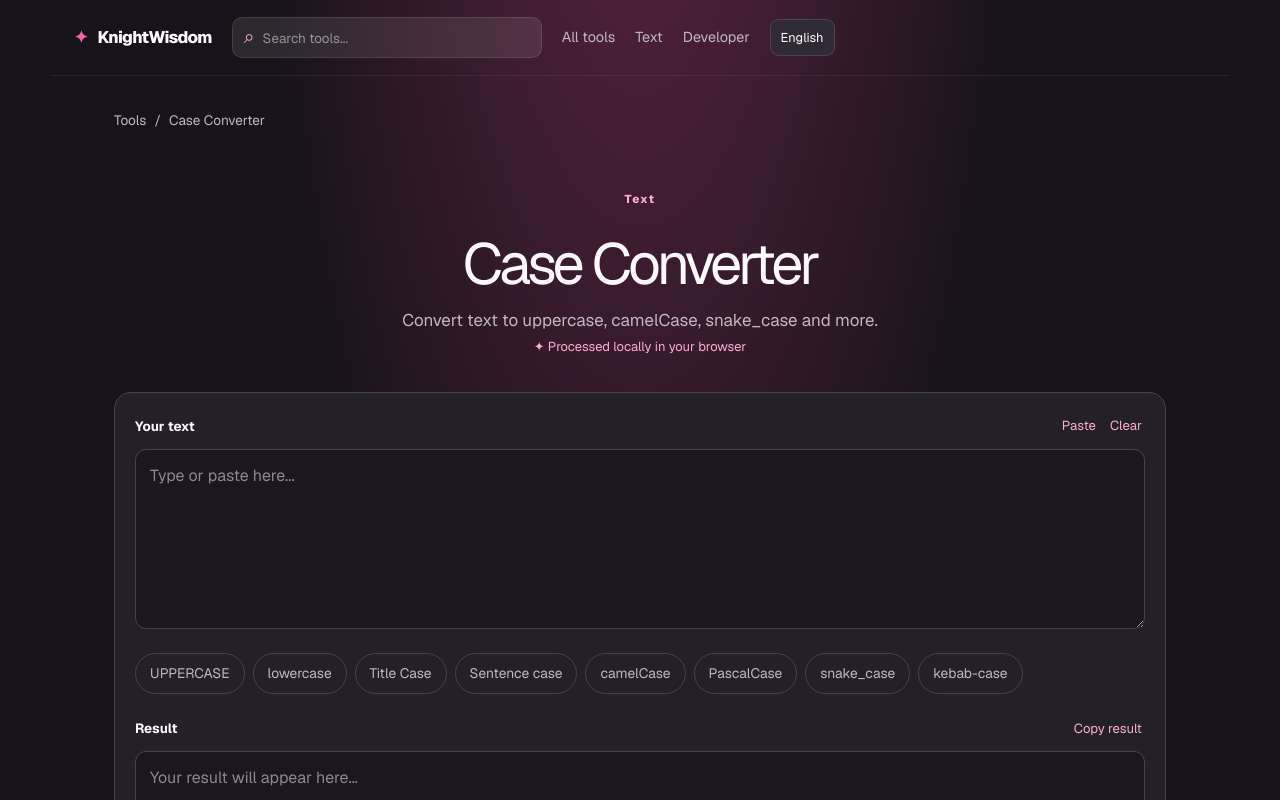
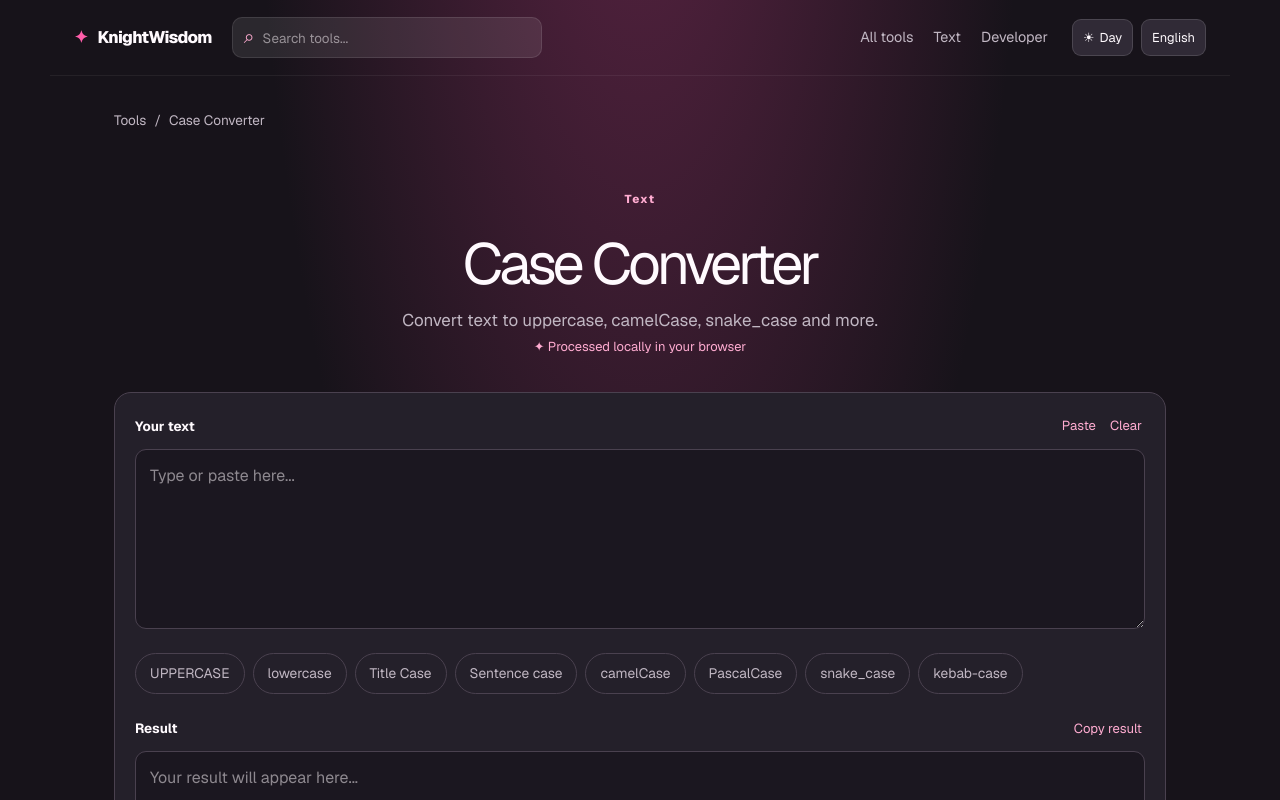
Before and after one commit to KnightWisdomJason/knight-wisdom-site, a Next.js app: page /tools/case-converter in a window 1280 px wide. Shown: the top 800 px of the page. Built offline with nearby package versions, Linux system fonts and the light colour scheme; no server answers.

Commit message:
feat: add bilingual and light theme experience

```diff
--- a/src/app/layout.tsx
+++ b/src/app/layout.tsx
@@ -4,6 +4,8 @@ import Link from "next/link";
 import Script from "next/script";
 import { Suspense } from "react";
 import { SiteHeader } from "@/components/site-header";
+import { PreferencesProvider } from "@/components/preferences";
+import { SiteFooter } from "@/components/site-footer";
 import "./globals.css";
 import "./theme.css";
 
@@ -19,10 +21,10 @@ export const metadata: Metadata = {
 
 export default function RootLayout({ children }: Readonly<{ children: React.ReactNode }>) {
   const adsenseClientId = process.env.NEXT_PUBLIC_ADSENSE_CLIENT_ID;
-  return <html lang="en"><body className={geist.variable}>
+  return <html lang="en"><body className={geist.variable}><PreferencesProvider>
     {adsenseClientId ? <Script async strategy="afterInteractive" src={`https://pagead2.googlesyndication.com/pagead/js/adsbygoogle.js?client=${adsenseClientId}`} crossOrigin="anonymous" /> : null}
     <Suspense fallback={<header className="site-header"><Link className="brand" href="/"><span>✦</span> KnightWisdom</Link></header>}><SiteHeader /></Suspense>
     {children}
-    <footer className="site-footer"><Link className="brand" href="/"><span>✦</span> KnightWisdom</Link><p>Fast, free, privacy-friendly online tools.</p><nav><Link href="/about">About</Link><Link href="/privacy">Privacy</Link><Link href="/terms">Terms</Link><Link href="/contact">Contact</Link></nav></footer>
-  </body></html>;
+    <SiteFooter />
+  </PreferencesProvider></body></html>;
 }
--- a/src/app/theme.css
+++ b/src/app/theme.css
@@ -5,10 +5,19 @@ body { background:radial-gradient(ellipse at 50% -20%,#5e2445 0,transparent 43%)
 .header-search { display:flex; align-items:center; gap:8px; max-width:310px; flex:1; background:rgba(255,255,255,.09); border:1px solid rgba(255,255,255,.1); padding:0 11px; border-radius:10px; }
 .header-search span { font-size:1.2rem; color:var(--pink-soft); }
 .header-search input { height:39px; background:transparent; color:var(--text); border:0; outline:0; width:100%; font-size:.84rem; }
-.site-header nav { gap:20px; white-space:nowrap; }
+.site-header nav { margin-left:auto; gap:20px; white-space:nowrap; }
 .site-header nav a.selected { color:var(--pink-soft); }
 .language-select select { appearance:none; border:1px solid rgba(255,255,255,.13); border-radius:9px; background:#302a36; color:var(--text); padding:8px 10px; font-size:.8rem; cursor:pointer; }
+.header-controls { display:flex; align-items:center; gap:8px; margin-left:4px; }
+.theme-toggle { display:flex; align-items:center; gap:5px; border:1px solid rgba(255,255,255,.13); border-radius:9px; background:#302a36; color:var(--text); padding:8px 10px; font-size:.8rem; cursor:pointer; }
 .tool-card { background:linear-gradient(145deg,#2a2530,#201c26); }
 .tool-card:hover { border-color:#aa6688; background:#342a35; }
 .workspace textarea { background:#1b1720; }
-@media(max-width:760px) { .site-header { padding:14px 16px; gap:10px; flex-wrap:wrap; } .header-search { order:4; flex-basis:100%; max-width:none; } }
+[data-theme="light"] { --bg:#fbe8f1; --surface:#fff7fb; --surface-2:#f6d5e5; --text:#21151c; --muted:#6e5661; --line:#dfb9ca; --pink:#d83281; --pink-soft:#b71f69; }
+[data-theme="light"] { background:radial-gradient(ellipse at 50% -20%,#f7b8d3 0,transparent 43%),var(--bg); min-height:100vh; }
+[data-theme="light"] .tool-card { background:linear-gradient(145deg,#fffaff,#f8dfe9); }
+[data-theme="light"] .tool-card:hover { background:#f4d0df; border-color:#d478a4; }
+[data-theme="light"] .header-search { background:rgba(255,255,255,.65); border-color:#e5bfd1; }
+[data-theme="light"] .language-select select,[data-theme="light"] .theme-toggle { background:#f6d5e5; color:#21151c; border-color:#deb4c8; }
+[data-theme="light"] .workspace textarea { background:#fffafd; }
+@media(max-width:760px) { .site-header { padding:14px 16px; gap:10px; flex-wrap:wrap; } .header-search { order:4; flex-basis:100%; max-width:none; } .site-header nav { margin-left:auto; } .theme-toggle span { display:none; } }
--- /dev/null
+++ b/src/components/preferences.tsx
@@ -0,0 +1,7 @@
+"use client";
+import { createContext, useContext, useState } from "react";
+type Locale = "en" | "zh"; type Theme = "dark" | "light";
+type Preferences = { locale: Locale; theme: Theme; setLocale: (locale: Locale) => void; setTheme: (theme: Theme) => void; t: (en: string, zh: string) => string };
+const PreferencesContext = createContext<Preferences | null>(null);
+export function PreferencesProvider({ children }: { children: React.ReactNode }) { const [locale, setLocale] = useState<Locale>("en"); const [theme, setTheme] = useState<Theme>("dark"); const t = (en: string, zh: string) => locale === "zh" ? zh : en; return <PreferencesContext.Provider value={{ locale, theme, setLocale, setTheme, t }}><div data-theme={theme}>{children}</div></PreferencesContext.Provider>; }
+export function usePreferences() { const value = useContext(PreferencesContext); if (!value) throw new Error("PreferencesProvider is required"); return value; }
--- /dev/null
+++ b/src/components/site-footer.tsx
@@ -0,0 +1,4 @@
+"use client";
+import Link from "next/link";
+import { usePreferences } from "@/components/preferences";
+export function SiteFooter() { const { t } = usePreferences(); return <footer className="site-footer"><Link className="brand" href="/"><span>✦</span> KnightWisdom</Link><p>{t("Fast, free, privacy-friendly online tools.", "快速、免费、重视隐私的在线工具。")}</p><nav><Link href="/about">{t("About", "关于我们")}</Link><Link href="/privacy">{t("Privacy", "隐私")}</Link><Link href="/terms">{t("Terms", "条款")}</Link><Link href="/contact">{t("Contact", "联系")}</Link></nav></footer>; }
--- a/src/components/site-header.tsx
+++ b/src/components/site-header.tsx
@@ -1,11 +1,6 @@
 "use client";
 import Link from "next/link";
 import { usePathname, useRouter, useSearchParams } from "next/navigation";
-import { useState } from "react";
-export function SiteHeader() {
-  const router = useRouter(); const pathname = usePathname(); const params = useSearchParams(); const [language, setLanguage] = useState("en");
-  const copy = language === "zh" ? { all: "所有工具", text: "文本", developer: "开发者", search: "搜索工具...", language: "语言" } : { all: "All tools", text: "Text", developer: "Developer", search: "Search tools...", language: "Language" };
-  const search = (value: string) => { const next = new URLSearchParams(); if (value.trim()) next.set("q", value); router.replace(`/?${next.toString()}`, { scroll: false }); };
-  const chooseLanguage = (value: string) => { setLanguage(value); window.localStorage.setItem("kw-language", value); document.documentElement.lang = value === "zh" ? "zh-CN" : "en"; };
-  return <header className="site-header"><Link className="brand" href="/"><span>✦</span> KnightWisdom</Link><div className="header-search"><label className="sr-only" htmlFor="header-tool-search">{copy.search}</label><span aria-hidden="true">⌕</span><input id="header-tool-search" value={params.get("q") || ""} onChange={(event) => search(event.target.value)} placeholder={copy.search} /></div><nav aria-label="Primary navigation"><Link className={pathname === "/" ? "selected" : ""} href="/">{copy.all}</Link><Link href="/#text">{copy.text}</Link><Link href="/#developer">{copy.developer}</Link></nav><label className="language-select"><span className="sr-only">{copy.language}</span><select value={language} onChange={(event) => chooseLanguage(event.target.value)} aria-label={copy.language}><option value="en">English</option><option value="zh">中文</option></select></label></header>;
-}
+import { usePreferences } from "@/components/preferences";
+export function SiteHeader() { const router = useRouter(); const pathname = usePathname(); const params = useSearchParams(); const { locale, setLocale, theme, setTheme, t } = usePreferences(); const search = (value: string) => { const next = new URLSearchParams(); if (value.trim()) next.set("q", value); router.replace(`/?${next.toString()}`, { scroll: false }); };
+  return <header className="site-header"><Link className="brand" href="/"><span>✦</span> KnightWisdom</Link><div className="header-search"><label className="sr-only" htmlFor="header-tool-search">{t("Search tools", "搜索工具")}</label><span aria-hidden="true">⌕</span><input id="header-tool-search" value={params.get("q") || ""} onChange={(event) => search(event.target.value)} placeholder={t("Search tools...", "搜索工具...")} /></div><nav aria-label="Primary navigation"><Link className={pathname === "/" ? "selected" : ""} href="/">{t("All tools", "所有工具")}</Link><Link href="/#text">{t("Text", "文本")}</Link><Link href="/#developer">{t("Developer", "开发者")}</Link></nav><div className="header-controls"><button type="button" className="theme-toggle" onClick={() => setTheme(theme === "dark" ? "light" : "dark")} aria-label={t("Switch to day mode", "切换日间模式")}>{theme === "dark" ? "☀" : "◐"}<span>{theme === "dark" ? t("Day", "日间") : t("Night", "夜间")}</span></button><label className="language-select"><span className="sr-only">{t("Language", "语言")}</span><select value={locale} onChange={(event) => setLocale(event.target.value as "en" | "zh")} aria-label={t("Language", "语言")}><option value="en">English</option><option value="zh">中文</option></select></label></div></header>; }
--- a/src/components/tool-directory.tsx
+++ b/src/components/tool-directory.tsx
@@ -2,9 +2,9 @@
 import Link from "next/link";
 import { useSearchParams } from "next/navigation";
 import { useState } from "react";
+import { usePreferences } from "@/components/preferences";
 import type { Tool } from "@/lib/tools";
-export function ToolDirectory({ tools }: { tools: Tool[] }) {
-  const params = useSearchParams(); const query = params.get("q") || ""; const [category, setCategory] = useState("All Tools"); const categories = ["All Tools", "Text", "Developer", "Encoding"];
-  const filtered = tools.filter((tool) => (category === "All Tools" || tool.category === category) && [tool.name, tool.description, ...tool.keywords].join(" ").toLowerCase().includes(query.toLowerCase()));
-  return <section className="directory" aria-labelledby="tools-heading"><div className="filters" role="tablist" aria-label="Tool categories">{categories.map((item) => <button key={item} id={item.toLowerCase().replace(" ", "-")} className={category === item ? "active" : ""} onClick={() => setCategory(item)} type="button">{item}</button>)}</div><div className="directory-heading"><div><p className="eyebrow">{category === "All Tools" ? "ALL TOOLS" : category.toUpperCase()}</p><h2 id="tools-heading">Useful tools, ready when you are.</h2></div><p>{filtered.length} {filtered.length === 1 ? "tool" : "tools"} available</p></div><div className="tool-grid">{filtered.map((tool) => <Link className="tool-card" href={`/tools/${tool.slug}`} key={tool.slug}><span className="tool-icon" aria-hidden="true">{tool.icon}</span><span className="tool-card-content"><strong>{tool.name}</strong><span>{tool.description}</span><small>{tool.category}</small></span><span className="arrow" aria-hidden="true">→</span></Link>)}</div>{!filtered.length && <p className="empty">No matching tools yet. Try a different search.</p>}</section>;
-}
+const chinese: Record<string, [string, string, string]> = { "word-counter":["字数统计", "实时统计字数、字符数、句子和阅读时长。", "文本"], "character-counter":["字符统计", "实时统计字符、字数和行数。", "文本"], "case-converter":["大小写转换", "转换为大写、camelCase、snake_case 等格式。", "文本"], "json-formatter":["JSON 格式化", "即时格式化、压缩和验证 JSON。", "开发者"], "json-validator":["JSON 验证器", "检查 JSON 是否有效，并格式化正确的 JSON。", "开发者"], "base64":["Base64 编码 / 解码", "安全地将文本编码为 Base64 或解码。", "编码"] };
+export function ToolDirectory({ tools }: { tools: Tool[] }) { const params = useSearchParams(); const { locale, t } = usePreferences(); const query = params.get("q") || ""; const [category, setCategory] = useState("All Tools"); const categories = ["All Tools", "Text", "Developer", "Encoding"]; const label = (categoryName: string) => t(categoryName, ({ "All Tools":"所有工具", Text:"文本", Developer:"开发者", Encoding:"编码" }[categoryName] || categoryName));
+  const filtered = tools.filter((tool) => (category === "All Tools" || tool.category === category) && [tool.name, tool.description, ...tool.keywords, ...(chinese[tool.slug] || [])].join(" ").toLowerCase().includes(query.toLowerCase()));
+  return <section className="directory" aria-labelledby="tools-heading"><div className="filters" role="tablist" aria-label={t("Tool categories", "工具分类")}>{categories.map((item) => <button key={item} id={item.toLowerCase().replace(" ", "-")} className={category === item ? "active" : ""} onClick={() => setCategory(item)} type="button">{label(item)}</button>)}</div><div className="directory-heading"><div><p className="eyebrow">{label(category).toUpperCase()}</p><h2 id="tools-heading">{t("Useful tools, ready when you are.", "实用工具，随时为你准备。")}</h2></div><p>{filtered.length} {t(filtered.length === 1 ? "tool available" : "tools available", filtered.length === 1 ? "个工具可用" : "个工具可用")}</p></div><div className="tool-grid">{filtered.map((tool) => { const content = locale === "zh" ? chinese[tool.slug] : undefined; return <Link className="tool-card" href={`/tools/${tool.slug}`} key={tool.slug}><span className="tool-icon" aria-hidden="true">{tool.icon}</span><span className="tool-card-content"><strong>{content?.[0] || tool.name}</strong><span>{content?.[1] || tool.description}</span><small>{content?.[2] || tool.category}</small></span><span className="arrow" aria-hidden="true">→</span></Link>; })}</div>{!filtered.length && <p className="empty">{t("No matching tools yet. Try a different search.", "暂未找到匹配工具，请尝试其他搜索词。")}</p>}</section>; }
```
Also changed, not shown: src/app/page.tsx (+4 -19 lines).
